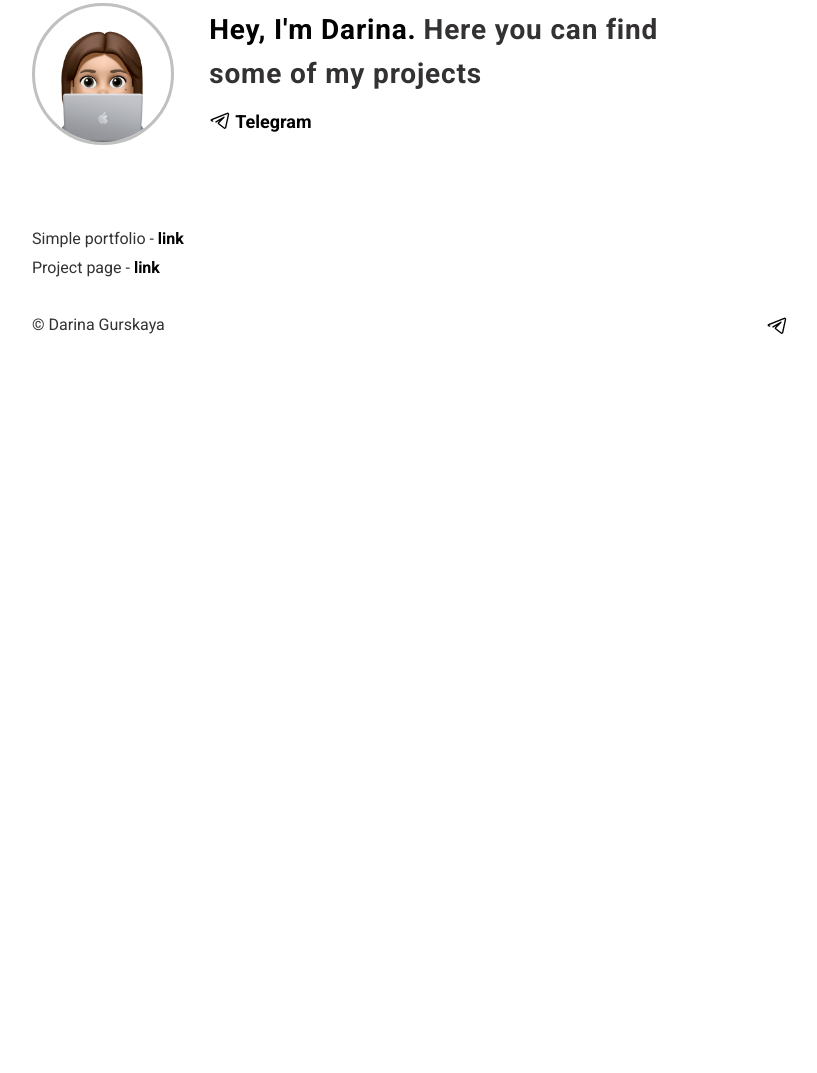
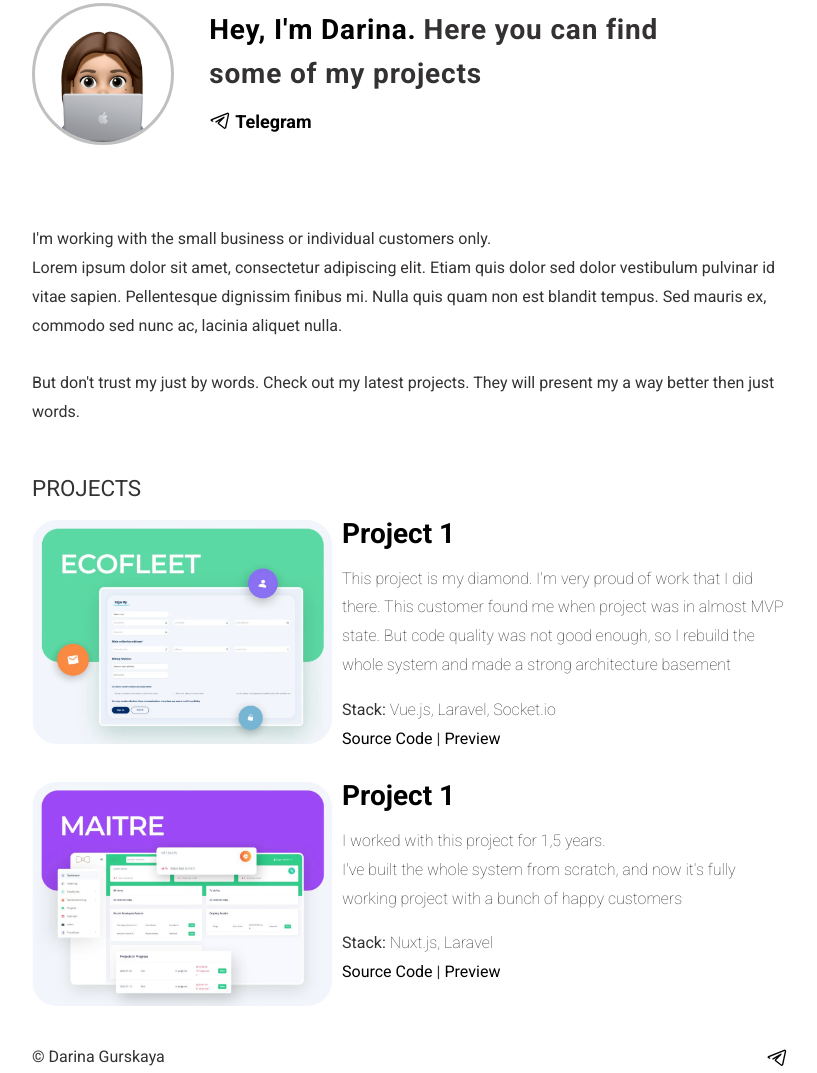
Before and after one commit to DarinaGurs/DarinaGurs.github.io, a plain HTML site: page index.html in a window 1280 px wide. Shown: the part 86-1159 px from the top of the page, without its empty margins (228-1045 px from the left). Before the commit the page ends 800 px from the top, so only its background shows below. Drawn offline with Linux system fonts and the light colour scheme.

Commit message:
Update index.html

```diff
--- a/index.html
+++ b/index.html
@@ -32,14 +32,57 @@
         </nav>
       </div>
     </div>
-    <div class="content__main">
-      <div class="content__main-item">
-        <div class="main-item__description">
-          <p>Simple portfolio - <a href="/example/simple.html">link</a></p>
-          <p>Project page - <a href="/example/project.html">link</a></p>
+  <div class="content__main">
+            <div class="content__main-item">
+                <div class="main-item__description">
+                    <p>I'm working with the small business or individual customers only.</p>
+                    <p>Lorem ipsum dolor sit amet, consectetur adipiscing elit. Etiam quis dolor sed dolor vestibulum pulvinar id vitae sapien. Pellentesque dignissim finibus mi. Nulla quis quam non est blandit tempus. Sed mauris ex, commodo sed nunc ac, lacinia aliquet nulla.</p>
+                </div>
+            </div>
+            <div class="content__main-item">
+                <div class="main-item__description">
+                    <p>But don't trust my just by words. Check out my latest projects. They will present my a way better then just words.</p>
+                </div>
+            </div>
+            <h2 class="content__subheader">Projects</h2>
+            <div class="content__main-item project">
+                <a data-fslightbox href="/assets/img/project.png">
+                    <img src="/assets/img/project.png" alt="project1">
+                </a>
+                <div>
+                    <div class="main-item__title">
+                        <a href="/example/project.html"><span>Project 1</span></a>
+                    </div>
+                    <div class="main-item__description">
+                        <p>This project is my diamond. I'm very proud of work that I did there.
+                            This customer found me when project was in almost MVP state. But code quality was not good enough, so I rebuild the whole system and made a strong architecture basement</p>
+                    </div>
+                    <div class="main-item__subdescription">
+                        <p><span>Stack:</span> Vue.js, Laravel, Socket.io</p>
+                        <p class="main-item__links"><a href=""><span>Source Code</span></a><span>|</span><a href=""><span>Preview</span></a> </p>
+                    </div>
+                </div>
+            </div>
+            <div class="content__main-item project">
+                <a data-fslightbox href="/assets/img/project2.png">
+                    <img src="/assets/img/project2.png" alt="project2">
+                </a>
+                <div>
+                    <div class="main-item__title">
+                        <a href="/example/project.html"><span>Project 1</span></a>
+                    </div>
+                    <div class="main-item__description">
+                        <p>I worked with this project for 1,5 years.
+                            <br/>I've built the whole system from scratch, and now it's fully working project
+                            with a bunch of happy customers</p>
+                    </div>
+                    <div class="main-item__subdescription">
+                        <p><span>Stack:</span> Nuxt.js, Laravel</p>
+                        <p class="main-item__links"><a href=""><span>Source Code</span></a><span>|</span><a href=""><span>Preview</span></a> </p>
+                    </div>
+                </div>
+            </div>
         </div>
-      </div>
-    </div>
   </div>
   <div class="footer">
     <div>
```
